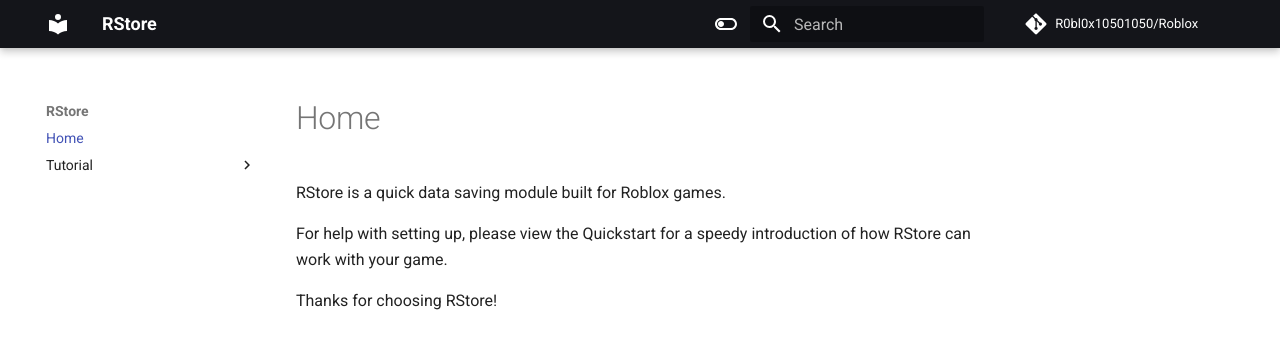
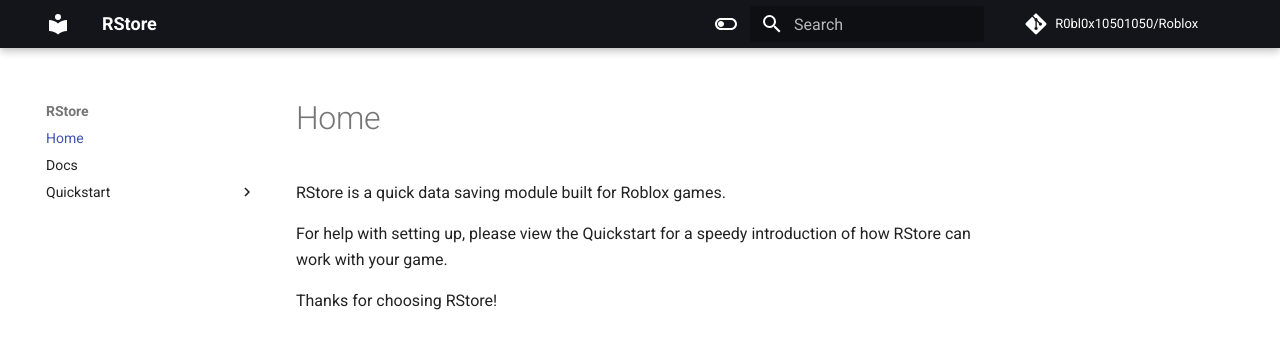
Before and after one commit to R0bl0x10501050/RStoreModule, an MkDocs documentation site: the page built from docs/index.md, in a window 1280 px wide. Shown: the top 349 px of the page. Built offline with MkDocs 1.6.1 and Material for MkDocs 9.7.7, drawn with Linux system fonts in a browser that asks for light colours; comment, search, counter and statistics services are not loaded; some of the changed lines change nothing that is shown.

Commit message:
Update mkdocs.yml

```diff
--- a/mkdocs.yml
+++ b/mkdocs.yml
@@ -24,3 +24,10 @@
       toggle:
         icon: material/toggle-switch
         name: Turn On The Lights
+
+nav:
+  - Home: index.md
+  - Docs: docs.md
+  - Quickstart:
+    - Installation: guide/installation.md
+    - Basic Usage: guide/basic_usage.md
```
